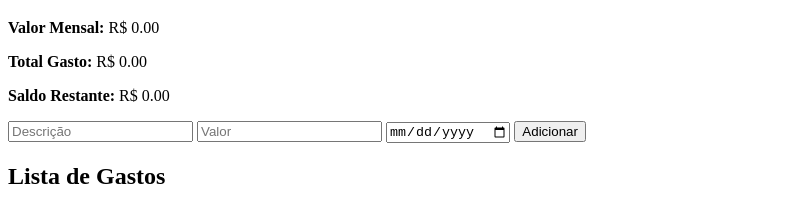
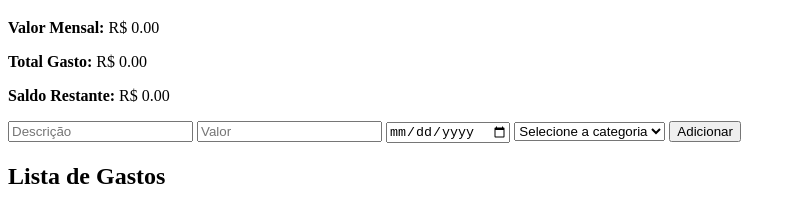
Before and after one commit to DeltaPenas/MyBudget-projeto-faculdade-, a website: page public/gastos.html in a window 1280 px wide. Shown: the part 61-284 px from the top of the page, without its empty margins (0-796 px from the left). Drawn offline with Linux system fonts and the light colour scheme; no server answers; sample sign-in values are in the browser's storage.

Commit message:
Forçando envio de todos os arquivos

```diff
--- a/public/gastos.html
+++ b/public/gastos.html
@@ -26,6 +26,19 @@
     <input type="text" id="descricao" placeholder="Descrição" required />
     <input type="number" id="valor" placeholder="Valor" step="0.01" required />
     <input type="date" id="data" required />
+
+    <!-- CATEGORIA -->
+    <select id="categoria" required>
+      <option value="">Selecione a categoria</option>
+      <option value="Alimentação">Alimentação</option>
+      <option value="Transporte">Transporte</option>
+      <option value="Moradia">Moradia</option>
+      <option value="Saúde">Saúde</option>
+      <option value="Educação">Educação</option>
+      <option value="Lazer">Lazer</option>
+      <option value="Outros">Outros</option>
+    </select>
+
     <button type="submit">Adicionar</button>
   </form>
 
--- a/public/scripts/gastos.js
+++ b/public/scripts/gastos.js
@@ -1,11 +1,55 @@
 const form = document.getElementById('form-gasto');
-const lista = document.getElementById('lista-gastos');
-const token = localStorage.getItem('token'); // Assumindo que foi salvo após login
+const listaGastos = document.getElementById('lista-gastos');
+const token = localStorage.getItem('token');
+const categoriaSelect = document.getElementById('categoria');
 
-if (!token) {
-  alert("Você precisa estar logado!");
-  window.location.href = "/login.html";
-}
+// Lista fixa de categorias
+const categoriasFixas = ['Alimentação', 'Transporte', 'Saúde', 'Lazer', 'Educação', 'Outros'];
+
+document.addEventListener('DOMContentLoaded', async () => {
+  if (!token) {
+    alert("Você precisa estar logado!");
+    window.location.href = "/login.html";
+    return;
+  }
+
+  // Preenche as opções do select
+  categoriasFixas.forEach(cat => {
+    const option = document.createElement('option');
+    option.value = cat;
+    option.textContent = cat;
+    categoriaSelect.appendChild(option);
+  });
+
+  try {
+    const [usuarioRes, gastoRes] = await Promise.all([
+      fetch('http://localhost:3000/usuarios/me', {
+        headers: { Authorization: `Bearer ${token}` }
+      }),
+      fetch('http://localhost:3000/gastos/total-mensal', {
+        headers: { Authorization: `Bearer ${token}` }
+      })
+    ]);
+
+    const usuario = await usuarioRes.json();
+    const total = await gastoRes.json();
+
+    const valorMensal = usuario.valorMensal || 0;
+    const totalGasto = total.total || 0;
+    const saldo = (valorMensal - totalGasto).toFixed(2);
+
+    document.getElementById('valor-mensal').textContent = valorMensal.toFixed(2);
+    document.getElementById('total-gasto').textContent = totalGasto.toFixed(2);
+    document.getElementById('saldo-restante').textContent = saldo;
+
+    const alerta = document.getElementById('alerta');
+    alerta.textContent = saldo < 0 ? '⚠ Você ultrapassou seu limite de gastos!' : '';
+  } catch (err) {
+    console.error('Erro ao carregar dados do usuário:', err);
+  }
+
+  carregarGastos(); // Carrega ao abrir a página
+});
 
 form.addEventListener('submit', async (e) => {
   e.preventDefault();
@@ -13,6 +57,7 @@ form.addEventListener('submit', async (e) => {
   const descricao = document.getElementById('descricao').value;
   const valor = document.getElementById('valor').value;
   const data = document.getElementById('data').value;
+  const categoria = categoriaSelect.value;
 
   try {
     const response = await fetch('http://localhost:3000/gastos', {
@@ -21,7 +66,7 @@ form.addEventListener('submit', async (e) => {
         'Content-Type': 'application/json',
         'Authorization': `Bearer ${token}`
       },
-      body: JSON.stringify({ descricao, valor, data })
+      body: JSON.stringify({ descricao, valor, data, categoria })
     });
 
     if (!response.ok) throw new Error(await response.text());
@@ -43,15 +88,13 @@ async function carregarGastos() {
     });
 
     const gastos = await response.json();
-    lista.innerHTML = '';
+    listaGastos.innerHTML = '';
     gastos.forEach(g => {
       const item = document.createElement('li');
-      item.textContent = `${g.descricao} - R$ ${g.valor} - ${new Date(g.data).toLocaleDateString()}`;
-      lista.appendChild(item);
+      item.textContent = `${g.descricao} - R$ ${g.valor} - ${new Date(g.data).toLocaleDateString()} - ${g.categoria?.titulo || 'Sem categoria'}`;
+      listaGastos.appendChild(item);
     });
   } catch (err) {
     alert("Erro ao carregar gastos");
   }
 }
-
-carregarGastos(); // Carrega ao abrir a página
```
Also changed, not shown: src/routes/usuarios.js (+22 -0 lines).
